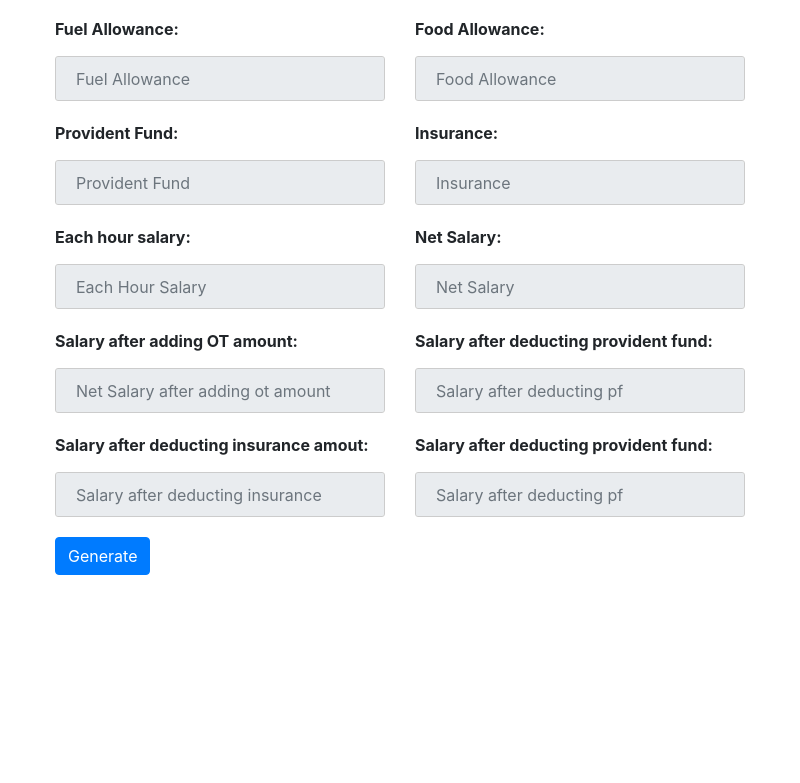
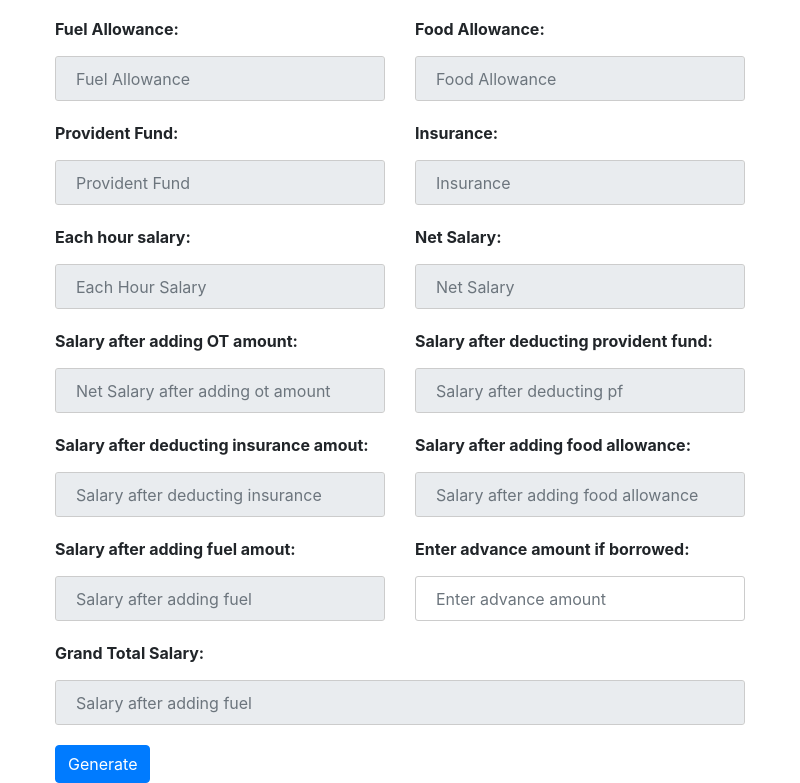
Before and after one commit to susantp/electron-employee, an Electron app: page windows/generate/generateSalary.html in a window 800 px wide. Shown: the part 532-1315 px from the top of the page. Before the commit the page ends 1107 px from the top, so only its background shows below. Drawn offline with nearby package versions, Linux system fonts and the light colour scheme; no server answers.

Commit message:
generate salary  form handling completed

```diff
--- a/windows/generate/generateSalary.html
+++ b/windows/generate/generateSalary.html
@@ -263,20 +263,63 @@
     </div>
 
     <div class="col-md-6 employeeForm">
-      <span> Salary after deducting provident fund:</span>
+      <span> Salary after adding food allowance:</span>
       <input
         type="text"
         class="form-control"
-        placeholder="Salary after deducting pf"
-        id="salaryDeductingPf"
+        placeholder="Salary after adding food allowance"
+        id="salaryAfterFood"
         value=""
         disabled
       />
     </div>
 </div>
 
+ <!-- row -->
+ <div class="row">
+  <div class="col-md-6 employeeForm">
+    <span> Salary after adding fuel amout:</span>
+    <input
+      type="text"
+      class="form-control"
+      placeholder="Salary after adding fuel"
+      id="salaryAfterFuel"
+      value=""
+      disabled
+    />
+  </div>
+
+  <div class="col-md-6 employeeForm">
+    <span> Enter advance amount if borrowed:</span>
+    <input
+      type="text"
+      class="form-control"
+      placeholder="Enter advance amount"
+      id="advanceAmount"
+      value=""
+
+    />
+  </div>
+
+</div>
+     <!-- row -->
+     <div class="row">
+      <div class="col-md-12 employeeForm">
+        <span> Grand Total Salary:</span>
+        <input
+          type="text"
+          class="form-control"
+          placeholder="Salary after adding fuel"
+          id="grandTotalSalary"
+          value=""
+          disabled
+        />
+      </div>
 
 
+
+    </div>
+<!-- button -->
         <button type="submit" class="btn btn-primary" id="generateSalaryBtn">
           Generate
         </button>
--- a/windows/generate/generateSalary.js
+++ b/windows/generate/generateSalary.js
@@ -48,6 +48,18 @@ $(document).ready(function() {
 
   // salary after deducting insurance on salary after deducting pf
   var salaryDeductingInsurance;
+
+  // salary adding food allowance
+  var salaryAddingFood;
+
+  // salary adding fuel allowance
+  var salaryAddingFuel;
+
+  // advance amount
+  var advanceAmount;
+
+  // grandTotalSalary
+  var grandTotalSalary;
 
   const employeeList = "SELECT * FROM employee_profile";
   //   get all employee from table and add it to dropdown
@@ -185,6 +197,29 @@ $(document).ready(function() {
       salaryDeductingInsurance = salaryDeductingPf - insurance;
       $("#salaryDeductingInsurance").val(salaryDeductingInsurance);
     }
+
+    // salary adding food allowance
+    if (salaryDeductingInsurance) {
+      salaryAddingFood =
+        parseFloat(salaryDeductingInsurance) + parseFloat(foodAllowance);
+      $("#salaryAfterFood").val(salaryAddingFood);
+    }
+
+    // salary adding fuel allowance
+    if (salaryAddingFood) {
+      salaryAddingFuel =
+        parseFloat(salaryAddingFood) + parseFloat(fuelAllowance);
+      $("#salaryAfterFuel").val(salaryAddingFuel);
+    }
+  });
+
+  // advamce amount on key up
+  $("#advanceAmount").keyup(function() {
+    advanceAmount = $("#advanceAmount").val();
+    if (salaryAddingFuel) {
+      grandTotalSalary = salaryAddingFuel - advanceAmount;
+      $("#grandTotalSalary").val(grandTotalSalary);
+    }
   });
 
   // test function
```
